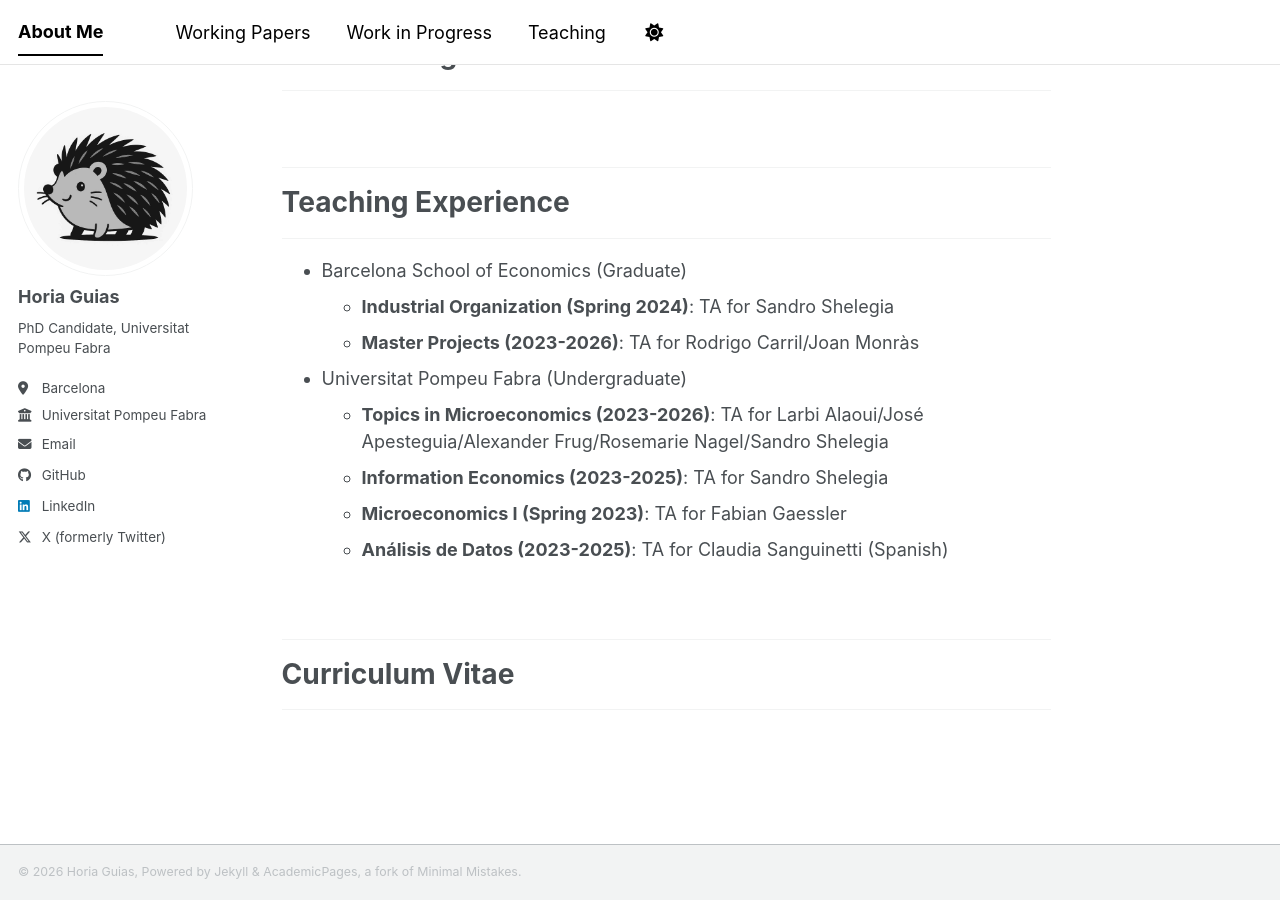
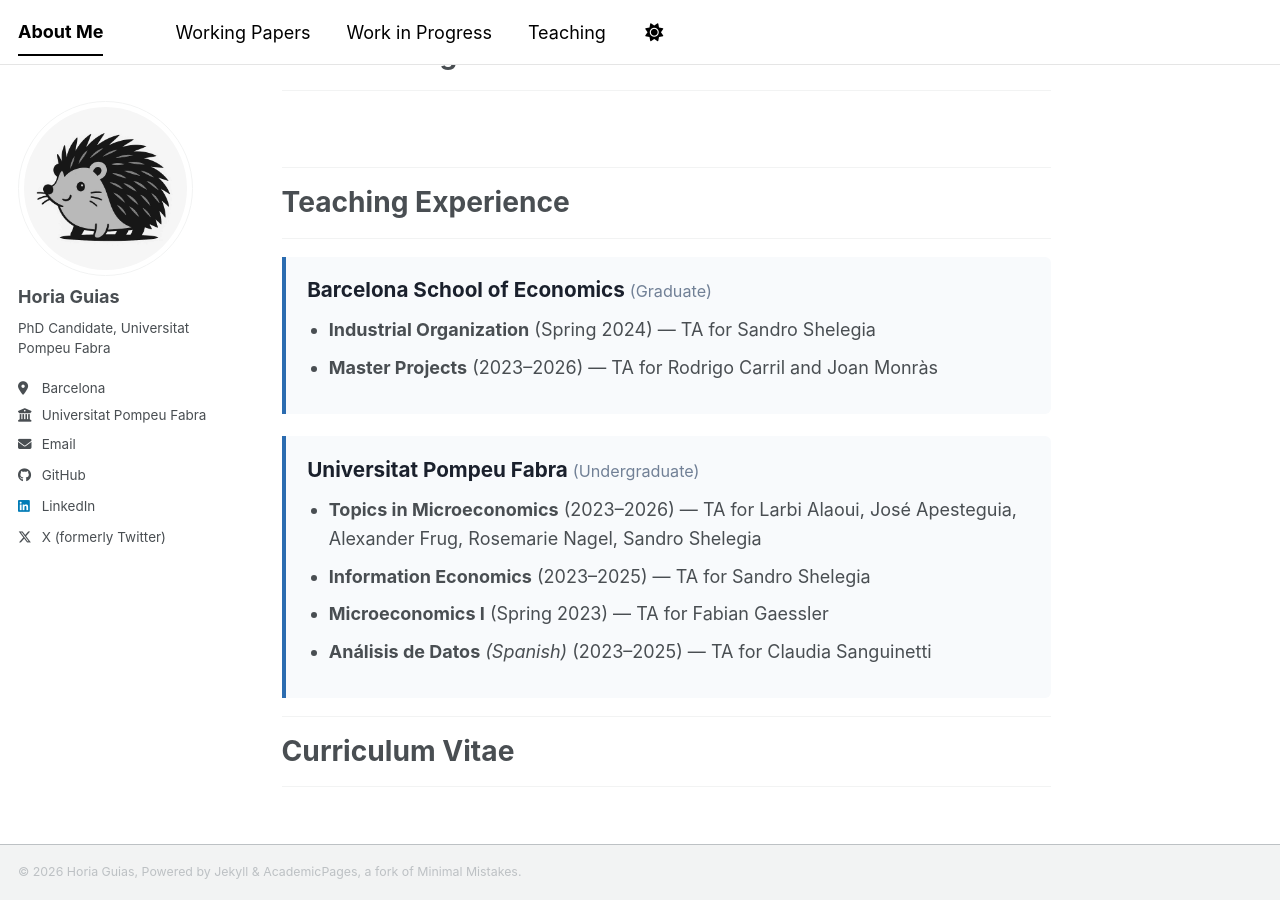
Before and after one commit to horiaguias/horiaguias.github.io, a Jekyll site: the page built from _pages/about.md, in a window 1280 px wide and 900 px high, scrolled down 844 px. Built offline with Jekyll 4.4.1, drawn with Linux system fonts in a browser that asks for light colours; a style sheet for code colours, icons or effects is not loaded.

Commit message:
Modify Teaching Section

```diff
--- a/_pages/about.md
+++ b/_pages/about.md
@@ -64,17 +64,33 @@
 # Teaching Experience {#teaching}
 ---
 
-* Barcelona School of Economics (Graduate)
-  * **Industrial Organization (Spring 2024)**: TA for Sandro Shelegia
-  * **Master Projects (2023-2026)**: TA for Rodrigo Carril/Joan Monràs
+<div style="display: flex; flex-direction: column; gap: 1.25rem; margin-top: 1rem;">
 
-* Universitat Pompeu Fabra (Undergraduate)
-  * **Topics in Microeconomics (2023-2026)**: TA for Larbi Alaoui/José Apesteguia/Alexander Frug/Rosemarie Nagel/Sandro Shelegia
-  * **Information Economics (2023-2025)**: TA for Sandro Shelegia
-  * **Microeconomics I (Spring 2023)**: TA for Fabian Gaessler
-  * **Análisis de Datos (2023-2025)**: TA for Claudia Sanguinetti (Spanish)
+  <!-- Barcelona School of Economics -->
+  <div style="border-left: 4px solid #2b6cb0; background-color: #f8fafc; padding: 1.2rem; border-radius: 0 6px 6px 0;">
+    <h3 style="margin-top: 0; margin-bottom: 0.75rem; color: #1a202c; font-size: 1.15rem;">
+      Barcelona School of Economics <span style="font-size: 0.9rem; font-weight: normal; color: #718096;">(Graduate)</span>
+    </h3>
+    <ul style="margin: 0; padding-left: 1.2rem; line-height: 1.6;">
+      <li><strong>Industrial Organization</strong> (Spring 2024) — TA for Sandro Shelegia</li>
+      <li><strong>Master Projects</strong> (2023–2026) — TA for Rodrigo Carril and Joan Monràs</li>
+    </ul>
+  </div>
 
-<div style="height: 40px;"></div>
+  <!-- Universitat Pompeu Fabra -->
+  <div style="border-left: 4px solid #2b6cb0; background-color: #f8fafc; padding: 1.2rem; border-radius: 0 6px 6px 0;">
+    <h3 style="margin-top: 0; margin-bottom: 0.75rem; color: #1a202c; font-size: 1.15rem;">
+      Universitat Pompeu Fabra <span style="font-size: 0.9rem; font-weight: normal; color: #718096;">(Undergraduate)</span>
+    </h3>
+    <ul style="margin: 0; padding-left: 1.2rem; line-height: 1.6;">
+      <li><strong>Topics in Microeconomics</strong> (2023–2026) — TA for Larbi Alaoui, José Apesteguia, Alexander Frug, Rosemarie Nagel, Sandro Shelegia</li>
+      <li><strong>Information Economics</strong> (2023–2025) — TA for Sandro Shelegia</li>
+      <li><strong>Microeconomics I</strong> (Spring 2023) — TA for Fabian Gaessler</li>
+      <li><strong>Análisis de Datos</strong> <em>(Spanish)</em> (2023–2025) — TA for Claudia Sanguinetti</li>
+    </ul>
+  </div>
+
+</div>
 
 ---
 # Curriculum Vitae {#cv}
```
